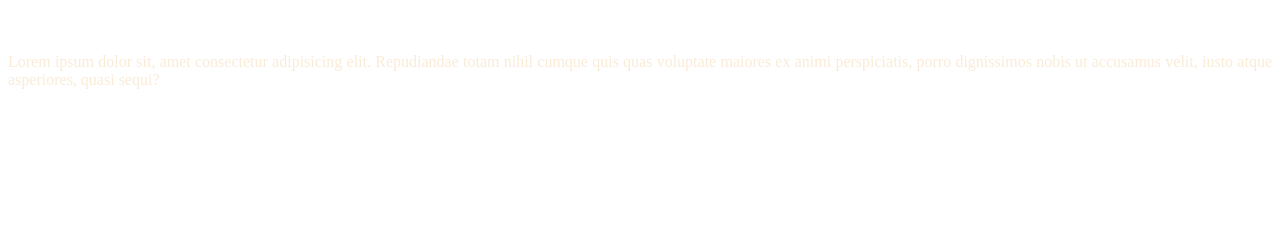
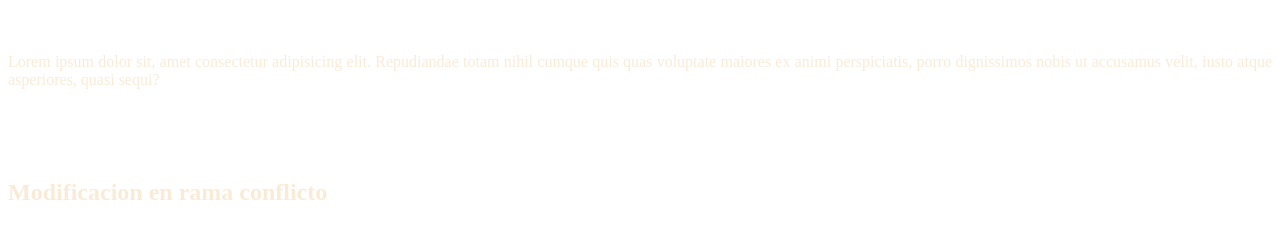
Before and after one commit to Simonvasquez0811/control-versiones, a plain HTML site: page index.html in a window 1280 px wide. Shown: the part 79-318 px from the top of the page. Drawn offline with Linux system fonts and the light colour scheme.

Commit message:
cambio en main

```diff
--- a/index.html
+++ b/index.html
@@ -10,5 +10,8 @@
     <br>
     <br>
     <p style="text-align: justify;" style="font-family: Georgia, 'Times New Roman', Times, serif;">Lorem ipsum dolor sit, amet consectetur adipisicing elit. Repudiandae totam nihil cumque quis quas voluptate maiores ex animi perspiciatis, porro dignissimos nobis ut accusamus velit, iusto atque asperiores, quasi sequi?</p>
+
+    <br><br><br>
+    <h2>Modificacion en rama conflicto</h2>
 </body>
 </html>
```
